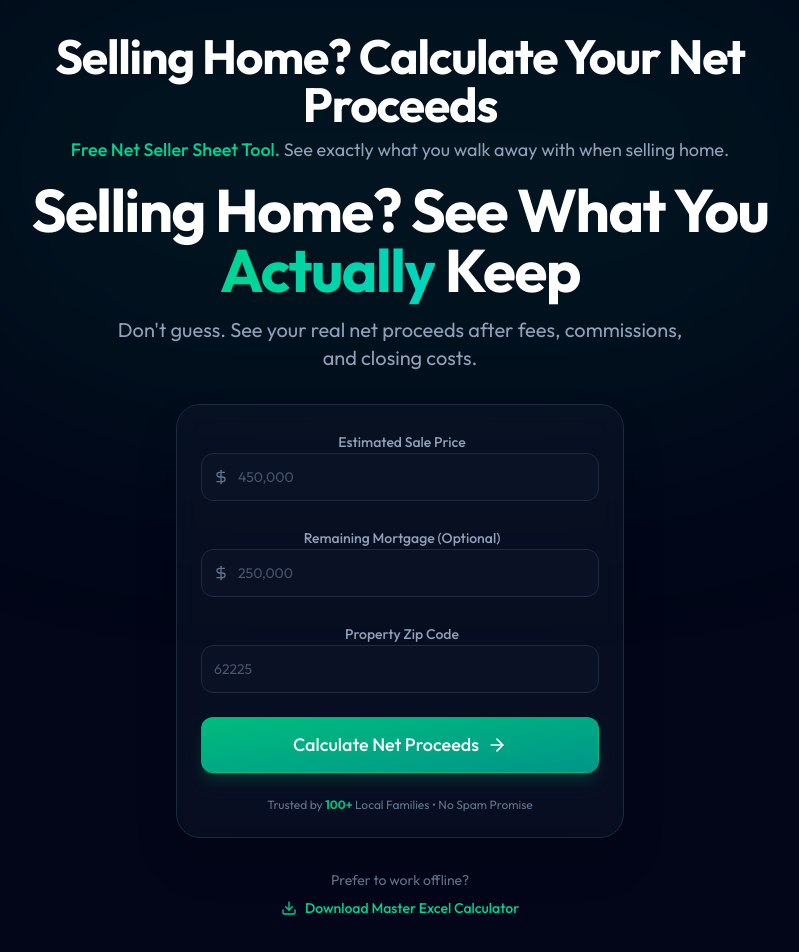
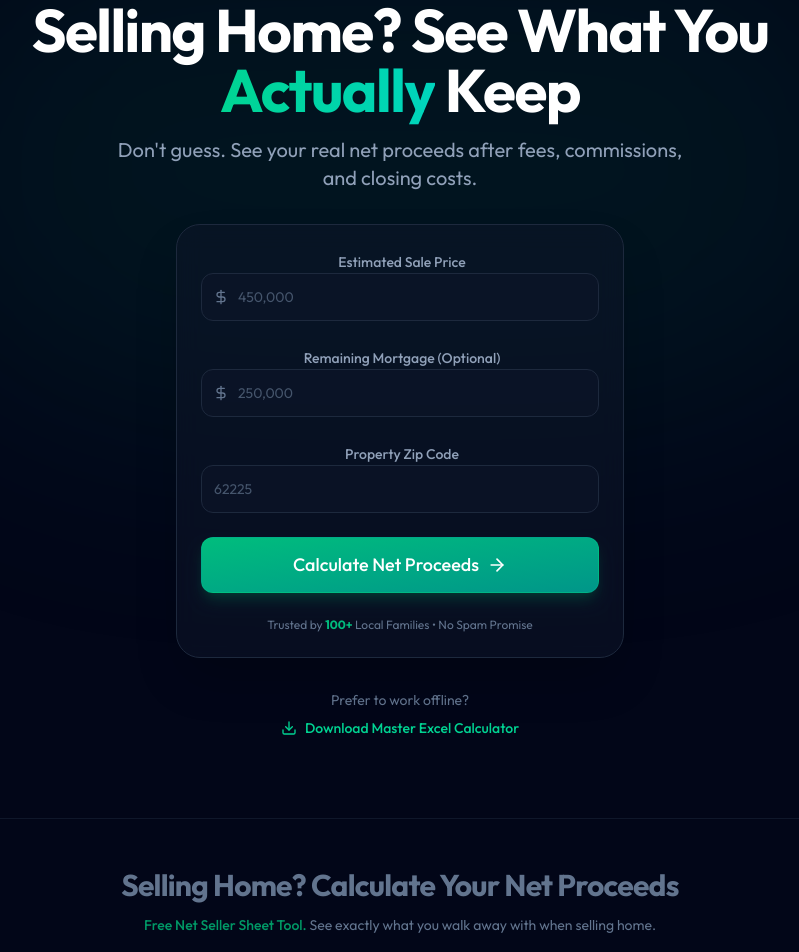
Before and after one commit to chrispoponi/NetSellerSheet, a Next.js app: page / in a window 1280 px wide. Shown: the part 80-1032 px from the top of the page, without its empty margins (240-1039 px from the left). Built offline with nearby package versions, Linux system fonts and the light colour scheme; no server answers.

Commit message:
Move SEO H1 statement to bottom of page - cleaner hero section

```diff
--- a/components/features/MainCalculator.tsx
+++ b/components/features/MainCalculator.tsx
@@ -240,15 +240,7 @@ function CalculatorContent() {
                 </div>
             </motion.header>
 
-            {/* Header / Hero Section */}
-            <div className="text-center px-4 mb-4 mt-8">
-                <h1 className="text-3xl md:text-5xl font-bold text-white mb-2 tracking-tight">
-                    Selling Home? Calculate Your Net Proceeds
-                </h1>
-                <p className="text-slate-400 text-lg max-w-2xl mx-auto">
-                    <span className="text-emerald-400 font-medium">Free Net Seller Sheet Tool.</span> See exactly what you walk away with when selling home.
-                </p>
-            </div>
+
 
             <AnimatePresence mode="wait">
                 {step === 'landing' && (
@@ -799,6 +791,16 @@ function CalculatorContent() {
                     </div>
                 )}
             </AnimatePresence>
+
+            {/* SEO Footer Section */}
+            <div className="text-center mt-20 pt-12 border-t border-slate-800/50">
+                <h1 className="text-2xl md:text-3xl font-bold text-slate-500 mb-3 tracking-tight">
+                    Selling Home? Calculate Your Net Proceeds
+                </h1>
+                <p className="text-slate-500 text-sm max-w-xl mx-auto">
+                    <span className="text-emerald-600 font-medium">Free Net Seller Sheet Tool.</span> See exactly what you walk away with when selling home.
+                </p>
+            </div>
         </div>
     );
 }
```
